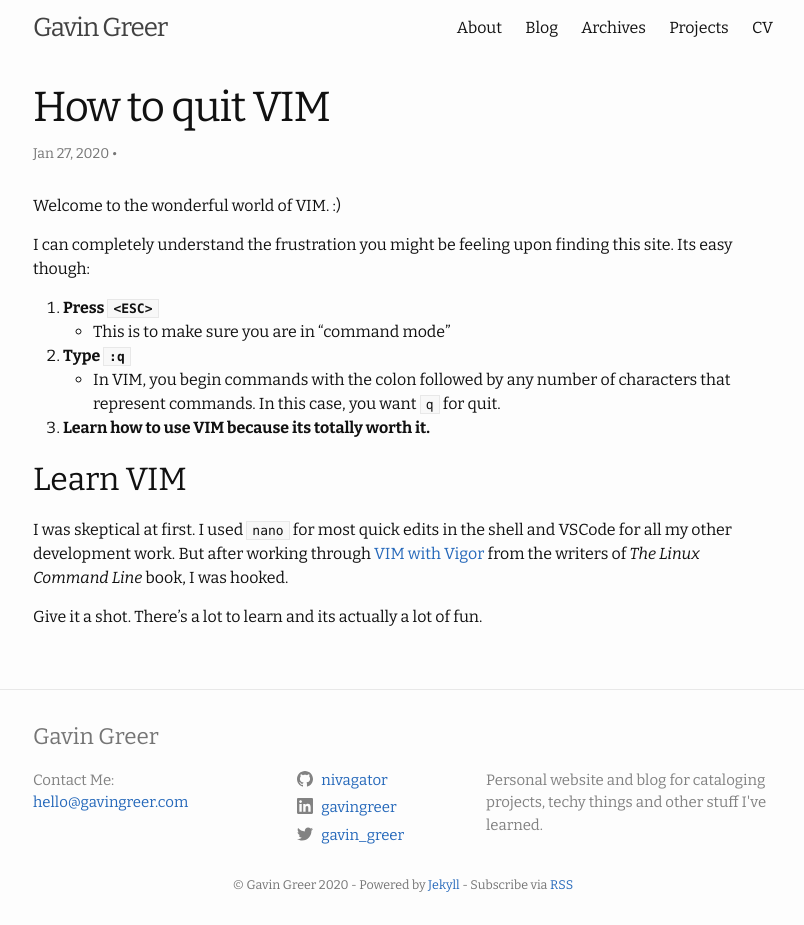
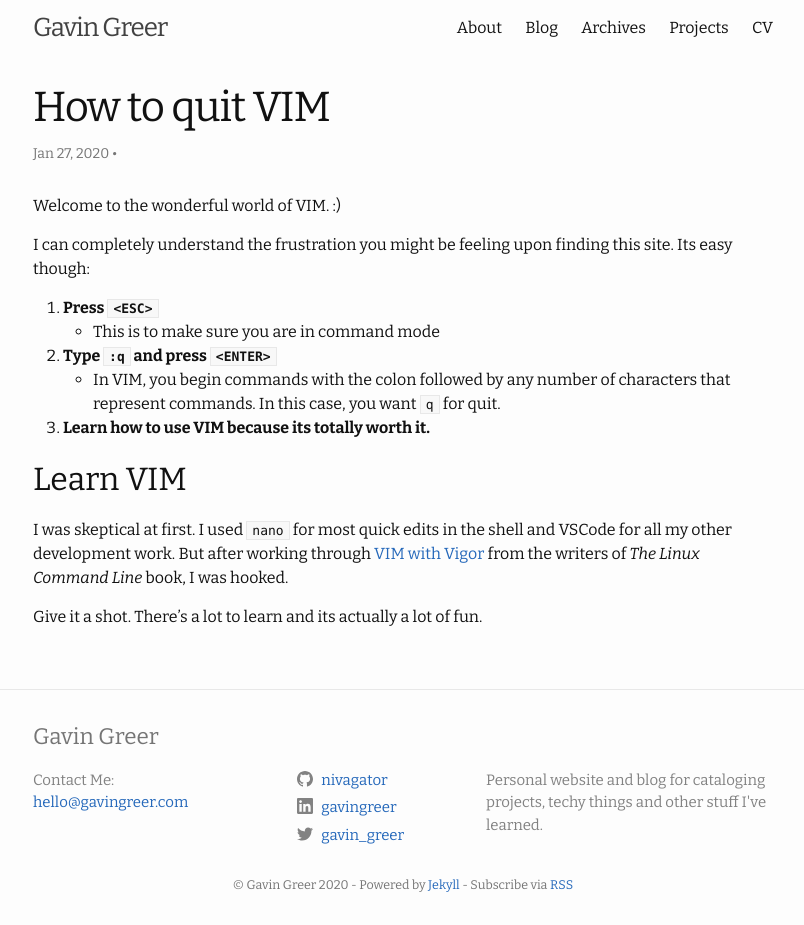
Before and after one commit to nivagator/personal-site, a Jekyll site: the page built from _posts/2020-01-27-how-to-quit-vim.md, in a window 1280 px wide. Shown: the whole page, without its empty margins (237-1041 px from the left). Built offline with Jekyll 4.4.1, drawn with Linux system fonts in a browser that asks for light colours.

Commit message:
correction on 2020-01-27 vim post

```diff
--- a/_posts/2020-01-27-how-to-quit-vim.md
+++ b/_posts/2020-01-27-how-to-quit-vim.md
@@ -9,8 +9,8 @@
 I can completely understand the frustration you might be feeling upon finding this site. Its easy though:
 
 1. **Press `<ESC>`**
-  - This is to make sure you are in "command mode"
-2. **Type `:q`**
+  - This is to make sure you are in command mode
+2. **Type `:q` and press `<ENTER>`**
   - In VIM, you begin commands with the colon followed by any number of characters that represent commands. In this case, you want `q` for quit.
 3. **Learn how to use VIM because its totally worth it.**
 
```
